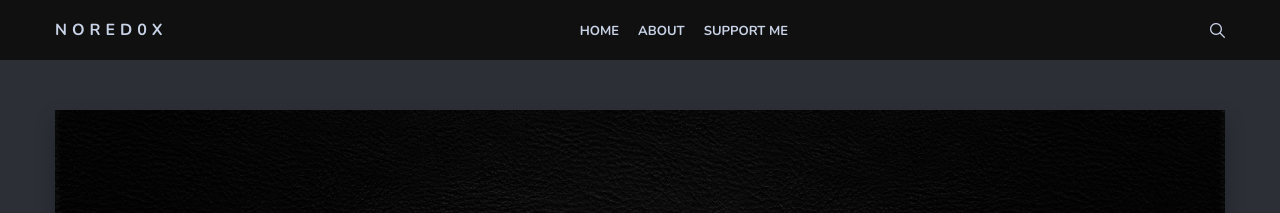
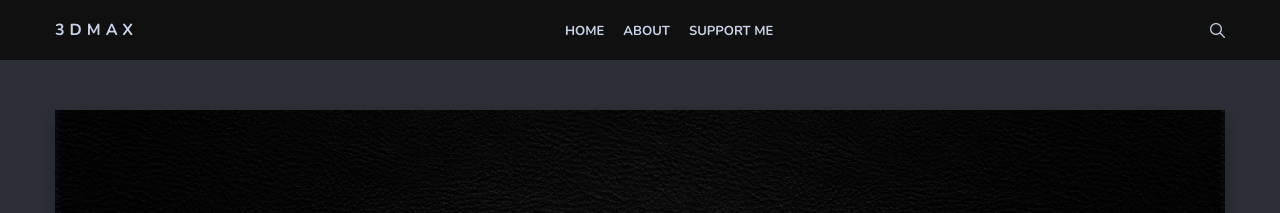
Before and after one commit to 0xGAD/3DMAX0x.github.io, a Jekyll site: the page built from _pages/donate.md, in a window 1280 px wide. Shown: the top 213 px of the page. Built offline with Jekyll 4.4.1, drawn with Linux system fonts in a browser that asks for light colours; nearby versions of some CDN libraries.

Commit message:
Update header.html

```diff
--- a/_includes/header.html
+++ b/_includes/header.html
@@ -4,7 +4,7 @@
       <div class="col col-12">
         <div class="header-box">
           <div class="logo-title">
-            <a href="{{site.baseurl}}/" class="logo-text">NoRed0x</a>
+            <a href="{{site.baseurl}}/" class="logo-text">3DMAX</a>
           </div>
 
           <nav class="nav-menu">
```
